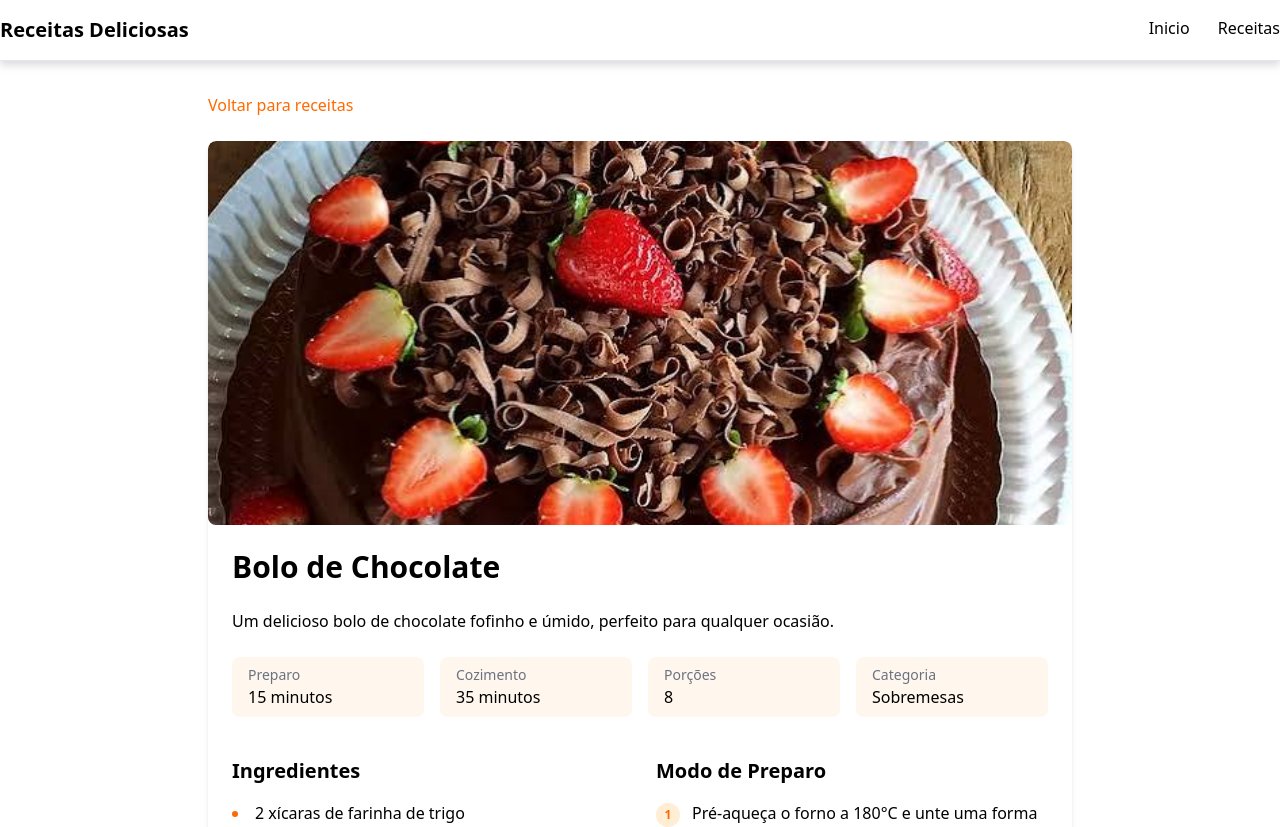
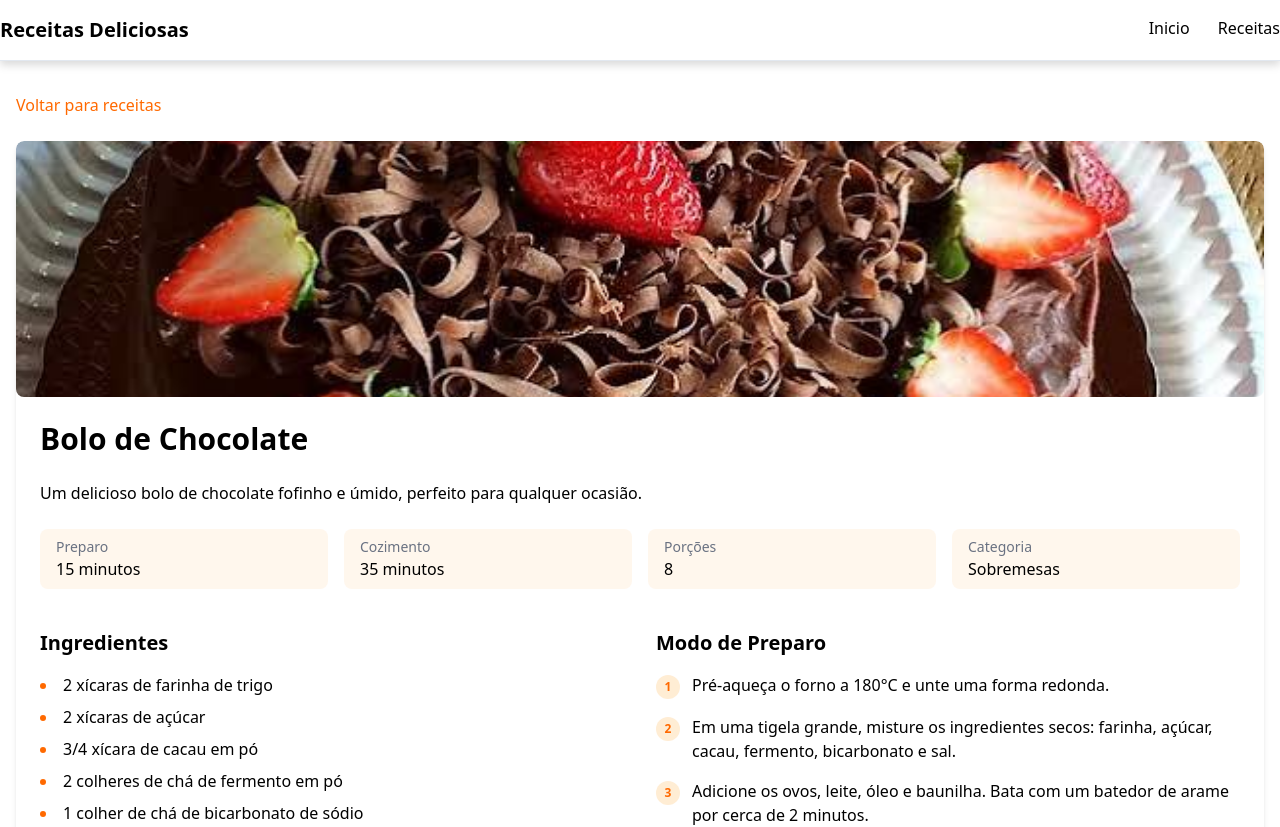
Before and after one commit to Dudruu/siteReceitas, a Next.js app: page /receitas/1 in a window 1280 px wide. Shown: the top 827 px of the page. Built offline with nearby package versions, Linux system fonts and the light colour scheme.

Commit message:
fix: correção do grow

```diff
--- a/src/app/page.tsx
+++ b/src/app/page.tsx
@@ -6,7 +6,7 @@ import RecipeCard from "../components/recipeCards";
 export default function Home() {
   const featureRecipes =recipes.slice(0,3);
   return (
-    <main className="flex-grow">
+    <main className="grow">
 
         <section className="bg-orange-50 flex ">
           <div className="container mx-auto flex flex-col items-center  gap-6 py-12">
--- a/src/app/receitas/[id]/page.tsx
+++ b/src/app/receitas/[id]/page.tsx
@@ -21,8 +21,8 @@ export default async function ReceitasPage({ params }: RecipesPageProps) {
   }
 
   return (
-    <main className="flex grow py-8">
-      <div className="container mx-auto px-4 max-w-4xl">
+    <main className="grow py-8">
+      <div className="container mx-auto px-4 max-w-8xl">
         <Link
           className="flex text-orange-500 hover:text-orange-700 transition-colors mb-6"
           href="/receitas"
@@ -32,7 +32,7 @@ export default async function ReceitasPage({ params }: RecipesPageProps) {
 
         <section className="rounded-lg overflow-hidden shadow-md">
           {/* Imagem da receita */}
-          <div className="relative h-64 sm:h-96 w-full">
+          <div className="relative h-64 w-full">
             <Image
               src={recipe.image}
               alt={recipe.title}
--- a/src/app/receitas/page.tsx
+++ b/src/app/receitas/page.tsx
@@ -4,7 +4,7 @@ import RecipeCard  from "@/src/components/recipeCards";
 import { recipes } from "@/src/lib/data";
 export default function ReceitasPage() {
   return (
-    <main className="flex-grow py-8">
+    <main className="grow py-8">
       <div className="container mx-auto">
         <h1 className="text-3xl font-bold">Todas as receitas</h1>
         <div className="grid grid-cols-3 gap-8 mt-8">
```
